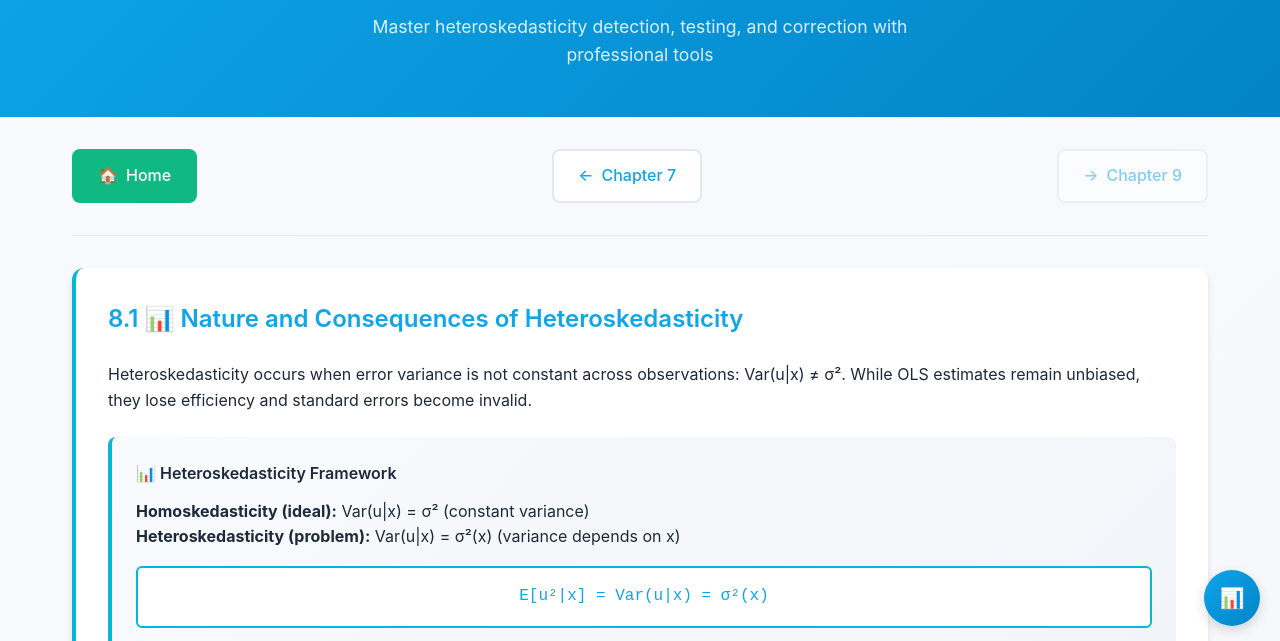
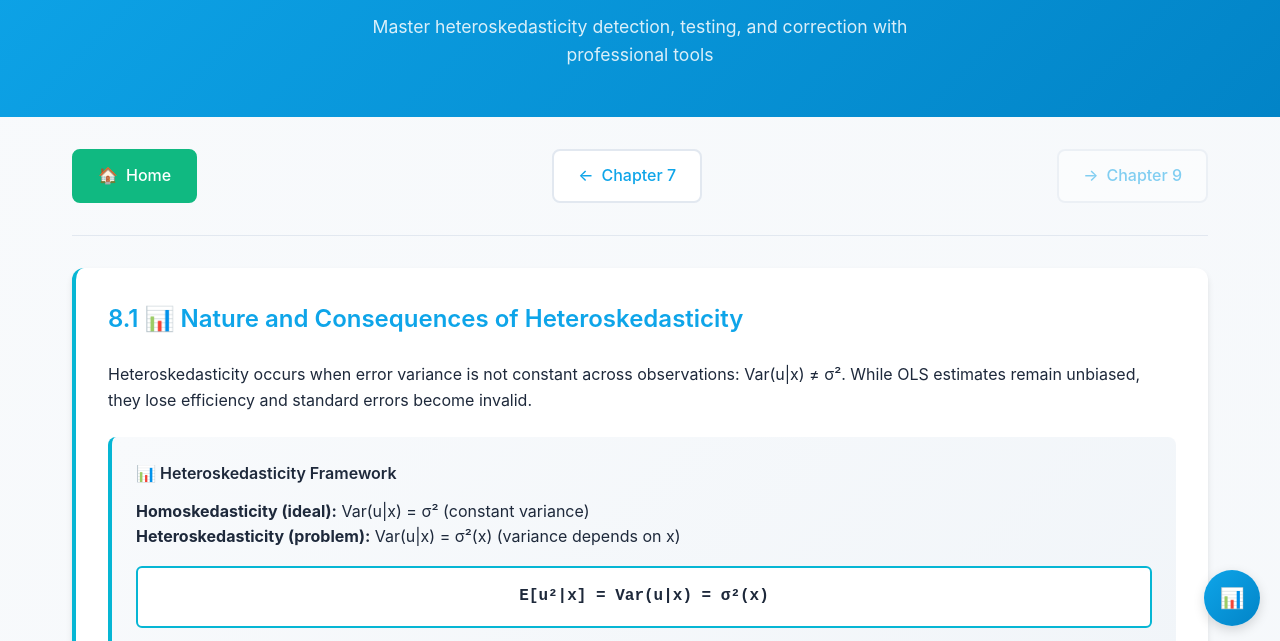
Before and after one commit to waberra/wooldridge-econometrics-tutorial, a plain HTML site: page chapter08.html in a window 1280 px wide. Shown: the part 154-795 px from the top of the page. Drawn offline with Linux system fonts and the light colour scheme.

Commit message:
Update chapter08.html

```diff
--- a/chapter08.html
+++ b/chapter08.html
@@ -181,7 +181,13 @@
             text-align: center;
             margin: 1rem 0;
             font-weight: 500;
-            color: var(--primary-diagnostic);
+            color: var(--tech-800);
+        }
+
+        /* Ensure formula text is always dark and readable in concept boxes */
+        .concept-box .formula {
+            color: var(--tech-800) !important;
+            font-weight: 600;
         }
 
         /* Interactive Widgets */
```
